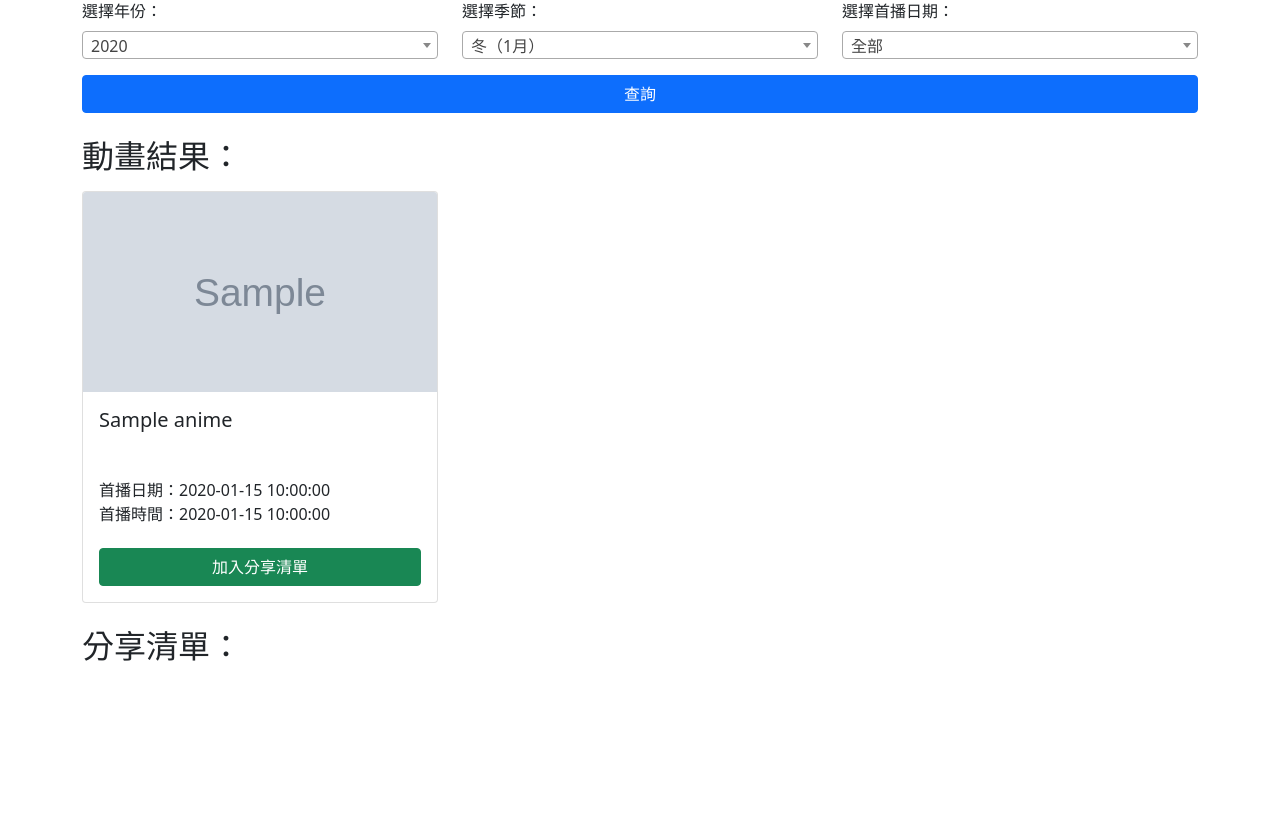
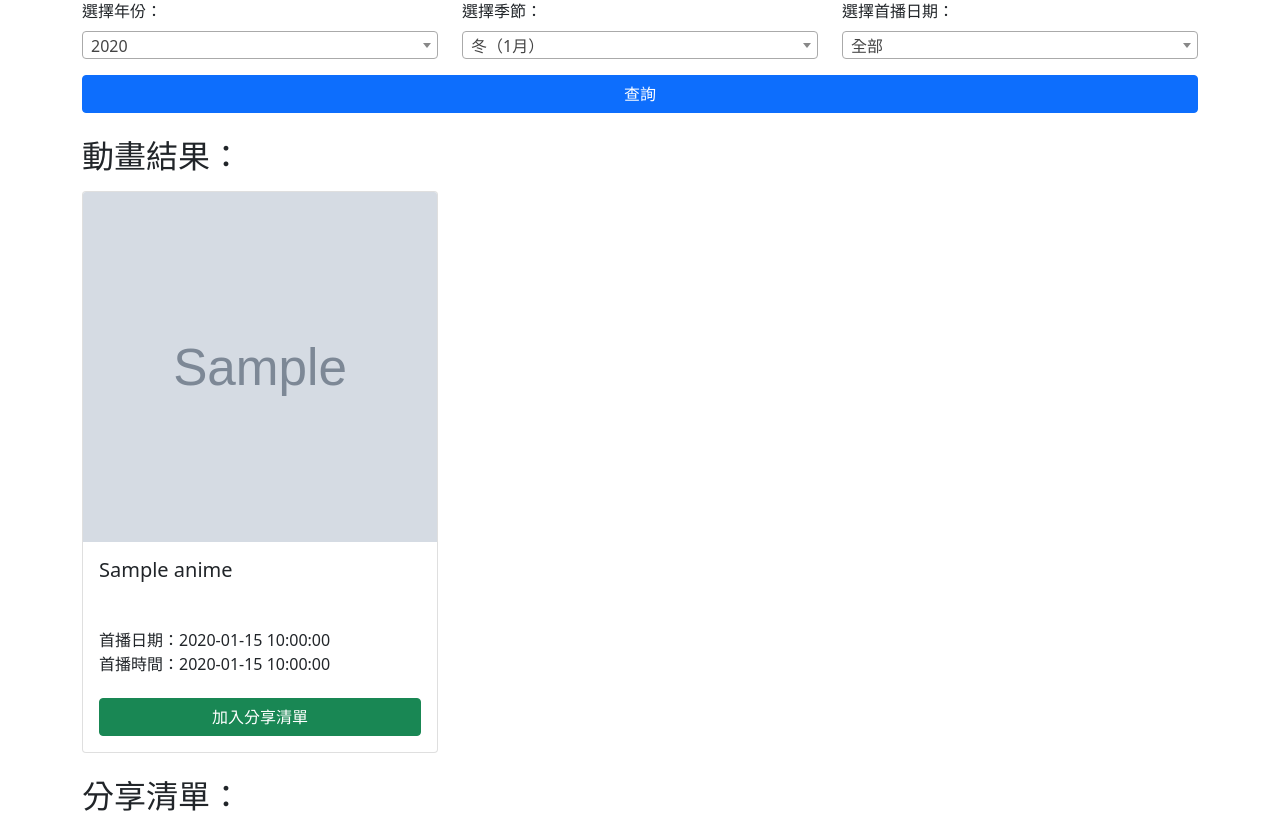
Before and after one commit to 0961282056/lee.github.io, a Flask app: template templates/index.html in a window 1280 px wide. Shown: the part 97-913 px from the top of the page. Before the commit the page ends 758 px from the top, so only its background shows below. Run offline with Flask 2, Linux system fonts and the light colour scheme; the template is opened without the code that fills it: most values are stand-ins (such as "Sample title", 1, 10 or a date in 2020); grey boxes marked "Sample" are stand-in pictures; some libraries are stand-ins or nearby versions.

Commit message:
Update index.html

```diff
--- a/templates/index.html
+++ b/templates/index.html
@@ -25,7 +25,7 @@
         }
 
         .card img {
-            height: 200px;
+            height: 350px;
             object-fit: cover;
             width: 100%;
         }
```
